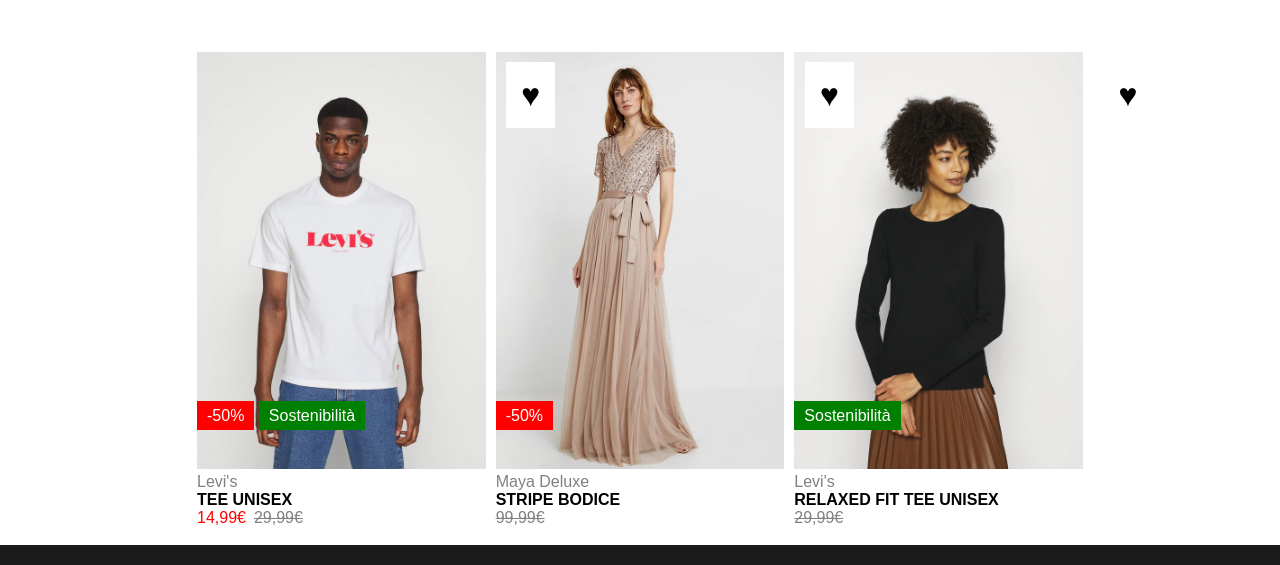
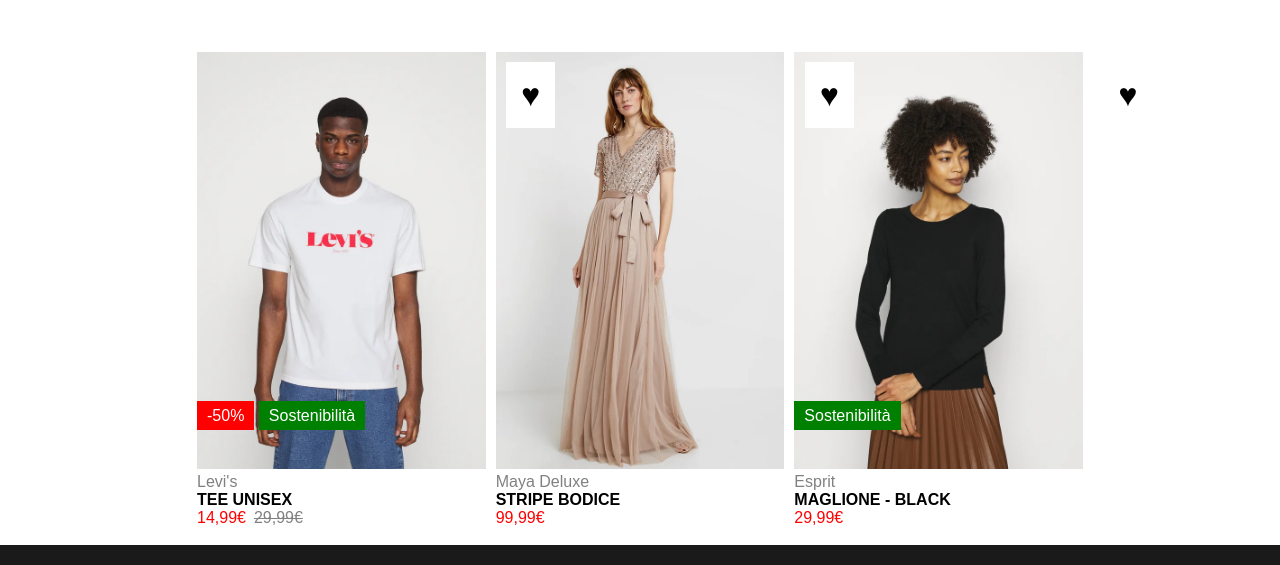
Before and after one commit to LeoneCarmelo/html-css-boolando, a plain HTML site: page index.html in a window 1280 px wide. Shown: the part 625-1190 px from the top of the page. Drawn offline with Linux system fonts and the light colour scheme.

Commit message:
Fix name and cost on the last cards

```diff
--- a/assets/css/style.css
+++ b/assets/css/style.css
@@ -85,7 +85,7 @@ main{
 .brand{
     color: gray;
 }
-.cost span{
+.cost span:first-child{
     padding:3px 8px 0 0;
     color:var(--sale);
 }
--- a/index.html
+++ b/index.html
@@ -89,8 +89,7 @@
             </div>
             <div class="brand">Maya Deluxe</div>
             <div class="title"><strong>STRIPE BODICE</strong></div>
-            <div class="cost"><span>99,99€</span></div>
-            <div class="box sale d-inl pos-r">-50%</div>
+            <div class="cost"><span>99,99€</span><span></span></div>
         </div>
         <div class="col4">
             <div class="heart d-inl pos-r">&hearts;</div>
@@ -98,9 +97,9 @@
                 <img src="./assets/img/6.webp" alt="" class="front">
                 <img src="./assets/img/6b.webp" alt="" class="back">
             </div>
-            <div class="brand">Levi's</div>
-            <div class="title"><strong>RELAXED FIT TEE UNISEX</strong></div>
-            <div class="cost"><span>29,99€</span></div>
+            <div class="brand">Esprit</div>
+            <div class="title"><strong>MAGLIONE - BLACK</strong></div>
+            <div class="cost"><span>29,99€</span><span></span></div>
             <div class="box sustain d-inl pos-r">Sostenibilità</div>
         </div>
     </div>
```
